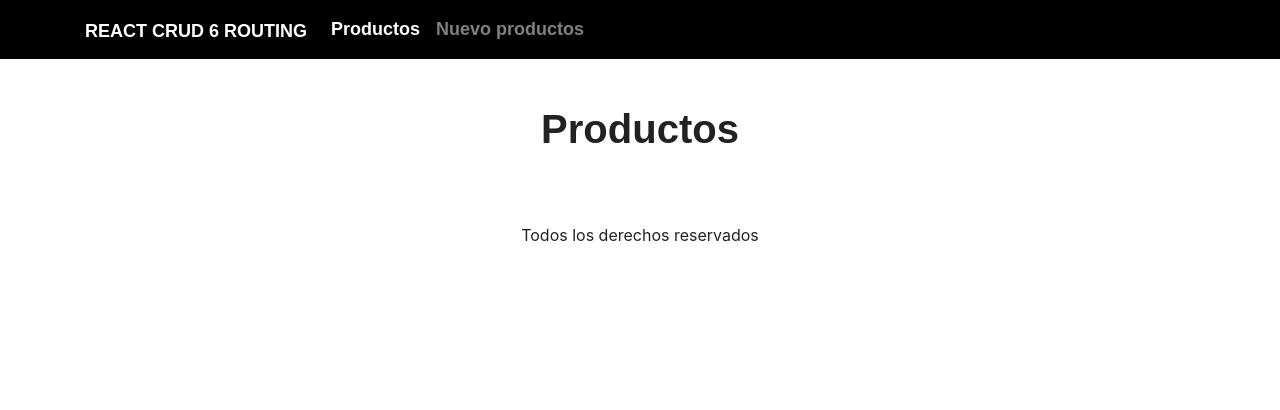
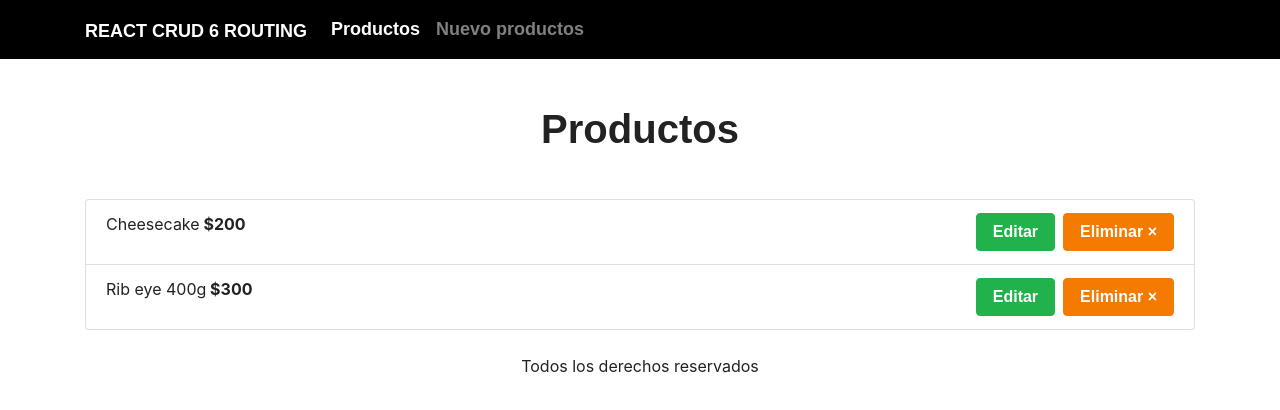
Before and after one commit to EduuardoPerez/CRUD-de-productos, a React (Create React App) app: page /productos in a window 1280 px wide. Shown: the top 410 px of the page. Built offline with nearby package versions, Linux system fonts and the light colour scheme; data requests are answered from the project's data file; a web font is replaced by a local one.

Commit message:
Mostrando los productos

```diff
--- a/db.json
+++ b/db.json
@@ -8,7 +8,7 @@
     },
     {
       "precioPlatillo": "300",
-      "nombrePlatillo": "Rib Eye 400g",
+      "nombrePlatillo": "Rib eye 400g",
       "categoria": "cortes",
       "id": 2
     }
--- a/src/components/ProductoLista.js
+++ b/src/components/ProductoLista.js
@@ -1,8 +1,34 @@
 import React from 'react';
+import {Link} from 'react-router-dom';
 
-function ProductoLista(){
+function ProductoLista({producto}){
+
+  const eliminarProducto = id => {
+    console.log('eliminando', id);
+
+    // Por hacer: Eliminar los registros
+  }
+
   return(
-    <div></div>
+    <li data-categoria={producto.categoria} className="list-group-item d-flex justify-content-between align-items-center">
+      <p>
+        {producto.nombrePlatillo}
+        <span className="font-weight-bold"> ${producto.precioPlatillo}</span>
+      </p>
+      <div>
+        <Link
+          to={`/productos/editar/${producto.id}`}
+          className="btn btn-success mr-2"
+        >Editar</Link>
+        <button
+          type="button"
+          className="btn btn-danger"
+          onClick={() => eliminarProducto(producto.id)}
+        >
+          Eliminar &times;
+        </button>
+      </div>
+    </li>
   );
 }
 export default ProductoLista;
```
